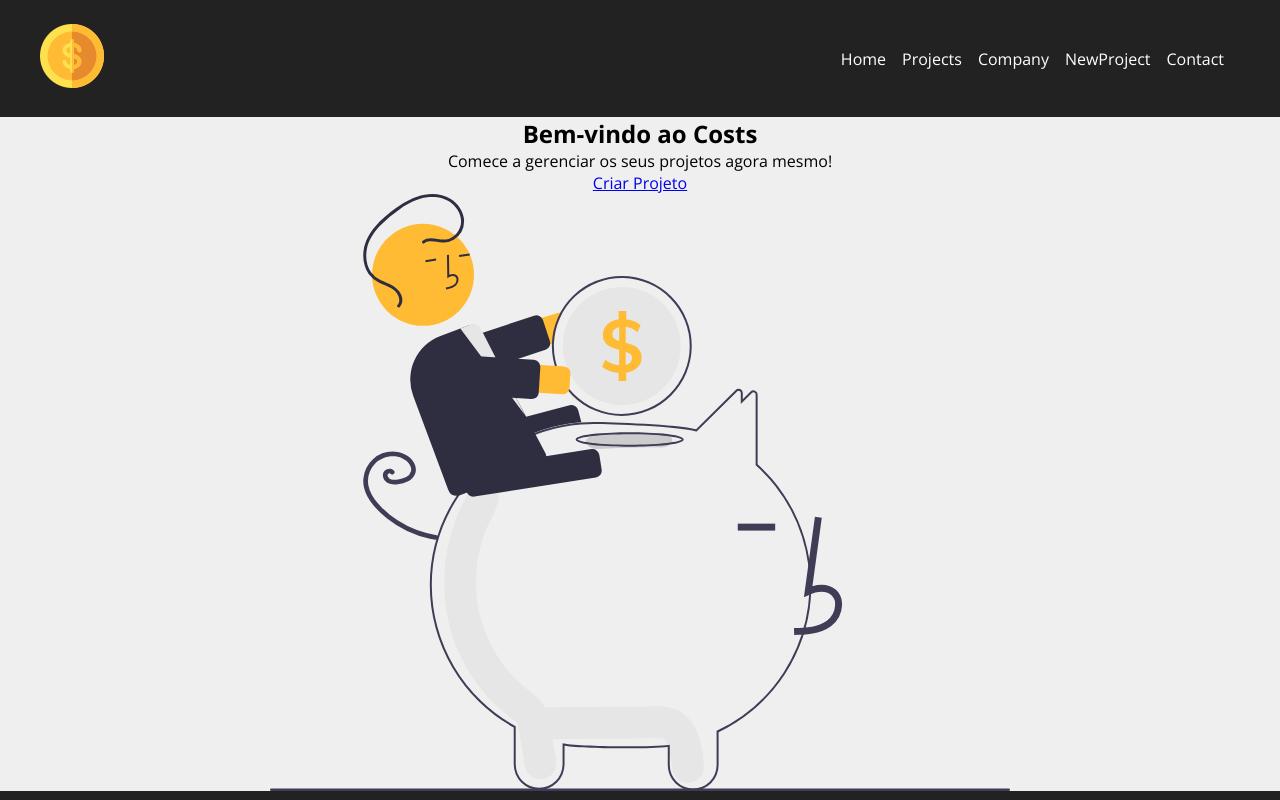
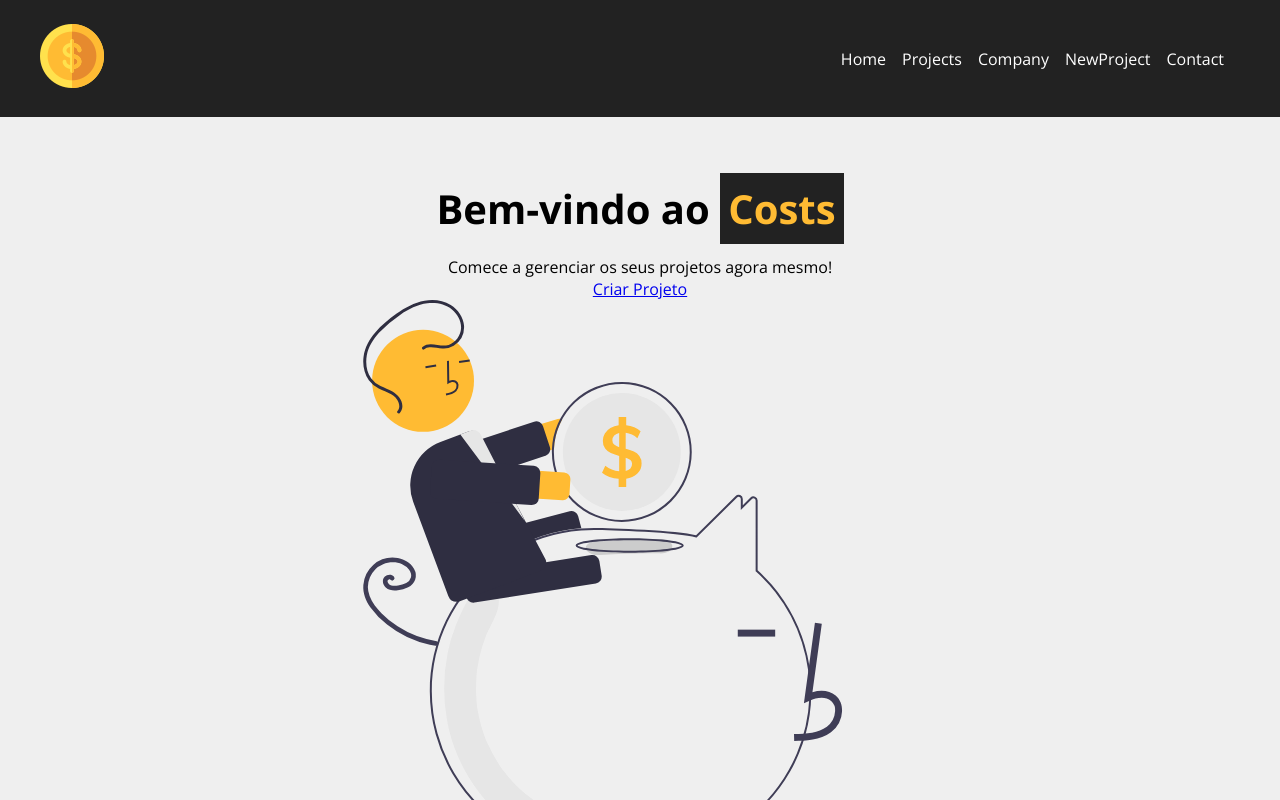
Before and after one commit to RusthenRonald/Projeto-React, a JavaScript app in the folder new-project/: page / in a window 1280 px wide. Shown: the top 800 px of the page. Built offline with nearby package versions, Linux system fonts and the light colour scheme; the HTML template or start-up script is replaced by a standard one; a web font is replaced by a local one.

Commit message:
estilizando home

```diff
--- a/new-project/src/components/pages/Home.module.css
+++ b/new-project/src/components/pages/Home.module.css
@@ -4,4 +4,14 @@
     flex-direction: column;
     align-items: center;
     justify-content: center;
+    padding: 4em;
 }
+.home_container h1{
+    font-size: 2.5em;
+    margin-bottom: 0.5em;
+}
+.home_container span{
+    background-color: #222;
+    padding: 0.2em;
+    color:  #Ffbb33;
+}
```
